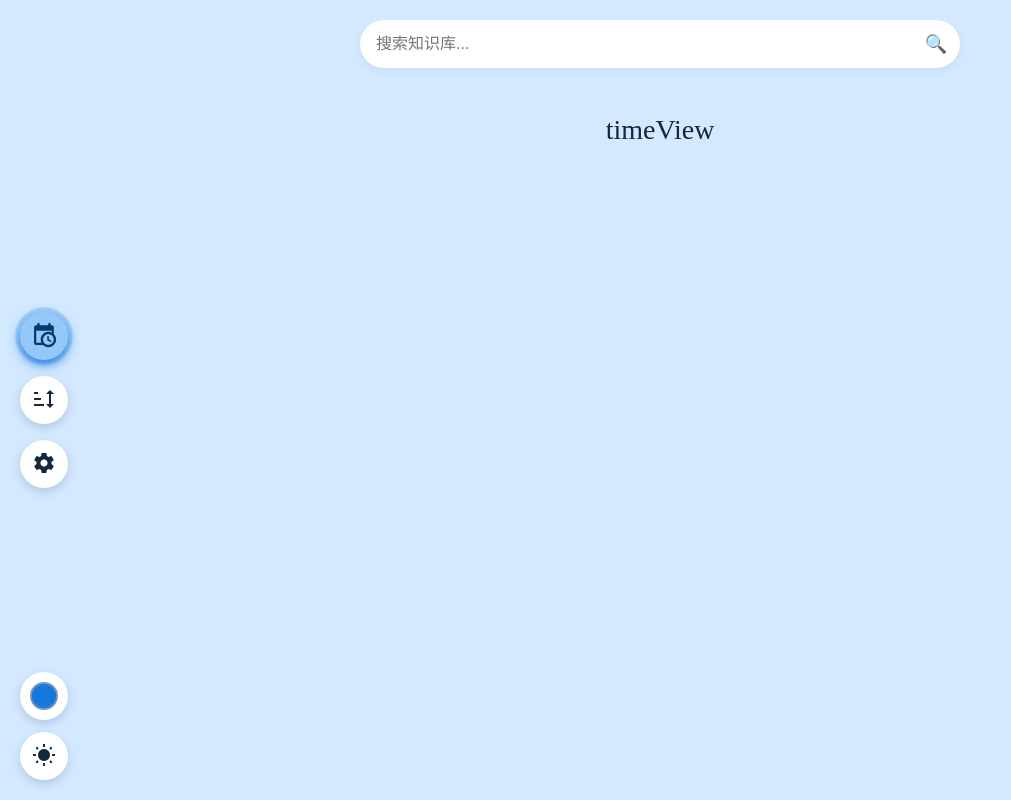
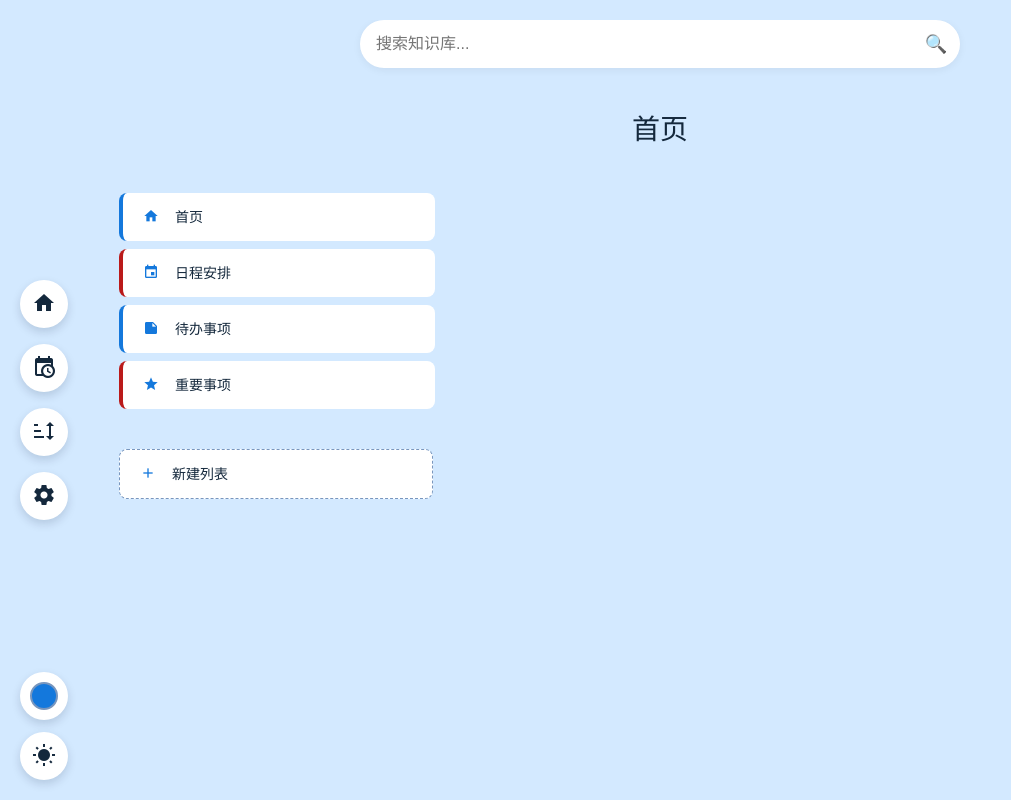
Before and after one commit to Aromatic05/ToDoLists, a Vue app: page / in a window 1280 px wide. Shown: the whole page, without its empty margins (0-1011 px from the left). Built offline with nearby package versions, Linux system fonts and the light colour scheme.

Commit message:
Change the folder structure

```diff
--- a/src/App.vue
+++ b/src/App.vue
@@ -1,18 +1,11 @@
 <template>
   <div class="app-container">
-    <Sidebar
-      :activeView="currentView"
-      @view-change="currentView = $event"
-      @theme-change="handleThemeChange"
-      @toggle-dark-mode="handleDarkModeToggle"
-    />
+    <Sidebar :activeView="currentView" @view-change="currentView = $event" @theme-change="handleThemeChange"
+      @toggle-dark-mode="handleDarkModeToggle" />
 
     <main class="content">
       <div class="content-wrapper">
-        <SearchBar
-          v-model:search-query="searchQuery"
-          @select-result="selectSearchResult"
-        />
+        <SearchBar v-model:search-query="searchQuery" @select-result="selectSearchResult" />
 
         <h2 class="view-title">{{ getCurrentViewName() }}</h2>
 
@@ -28,10 +21,7 @@
 
         <!-- Dynamic Views -->
         <div class="view-content">
-          <component
-            :is="getViewComponent(currentView)"
-            :viewId="currentView"
-          />
+          <component :is="getViewComponent(currentView)" :viewId="currentView" />
         </div>
       </div>
     </main>
@@ -39,11 +29,10 @@
 </template>
 
 <script>
-import Sidebar from './components/Sidebar.vue';
-import SearchBar from './components/SearchBar.vue';
-import CardView from './components/CardView.vue';
-import ListView from './components/ListView.vue';
-import BaseCard from './components/BaseCard.vue';
+import Sidebar from '@/components/Sidebar.vue';
+import SearchBar from '@/components/SearchBar.vue';
+import CardView from '@/components/Views/CardView.vue';
+import ListView from '@/components/Views/ListView.vue';
 
 export default {
   name: 'App',
@@ -52,12 +41,11 @@ export default {
     SearchBar,
     CardView,
     ListView,
-    BaseCard
   },
   data() {
     return {
       // 视图状态
-      currentView: "timeView",
+      currentView: "home",
 
       // 搜索状态
       searchQuery: "",
@@ -70,7 +58,9 @@ export default {
         'search': { name: '知识库', type: 'card' },
         'profile': { name: '个人信息', type: 'card' },
         'favorites': { name: '收藏', type: 'card' },
-        'settings': { name: '设置', type: 'card' }
+        'settings': { name: '设置', type: 'card' },
+        "timeView": { name: "时间视图", icon: "mdi-calendar-clock" },
+        "orderView": {name: "排序视图", icon: "mdi-sort" },
       }
     };
   },
--- a/src/components/BaseCard.vue
+++ b/src/components/Cards/BaseCard.vue
@@ -35,5 +35,5 @@ export default {
 </script>
 
 <style>
-@import '../styles/card.css';
+@import '@/styles/card.css';
 </style>
--- a/src/components/SearchBar.vue
+++ b/src/components/SearchBar.vue
@@ -27,7 +27,7 @@
 </template>
 
 <script>
-import KnowledgeBaseService from '../services/KnowledgeBaseService';
+import KnowledgeBaseService from '@/services/KnowledgeBaseService';
 
 export default {
   name: 'SearchBar',
--- a/src/components/Sidebar.vue
+++ b/src/components/Sidebar.vue
@@ -44,7 +44,7 @@
 
 <script>
 import '@mdi/font/css/materialdesignicons.css';
-import ThemeService from '../services/ThemeService';
+import ThemeService from '@/services/ThemeService';
 
 export default {
   name: 'FloatingButtons',
@@ -57,10 +57,11 @@ export default {
   data() {
     return {
       showThemeOptions: false,
-      currentView: "timeView",
+      currentView: "this.activeView",
       currentTheme: "Green",
       isDarkMode: false,
       views: [
+        { id: "home", name: "首页", icon: "mdi-home" },
         { id: "timeView", name: "时间视图", icon: "mdi-calendar-clock" },
         { id: "orderView", name: "排序视图", icon: "mdi-sort" },
         { id: "settings", name: "设置", icon: "mdi-cog" },
--- a/src/components/CardView.vue
+++ b/src/components/Views/CardView.vue
@@ -31,8 +31,8 @@
 </template>
 
 <script>
-import BaseCard from './BaseCard.vue';
-import CardDataService from '../services/CardDataService';
+import BaseCard from '@/components/Cards/BaseCard.vue';
+import CardDataService from '@/services/CardDataService';
 
 export default {
   name: 'CardView',
--- a/src/components/ListCardView.vue
+++ b/src/components/Views/ListCardView.vue
@@ -15,7 +15,7 @@
 </template>
 
 <script>
-import BaseCard from './BaseCard.vue';
+import BaseCard from '@/components/Cards/BaseCard.vue';
 
 export default {
   name: 'ListCardView',
--- a/src/main.js
+++ b/src/main.js
@@ -1,7 +1,7 @@
 import { createApp } from "vue";
 import App from "./App.vue";
 
-import './styles/global.css'
-import './styles/material.css'
+import '@/styles/global.css'
+import '@/styles/material.css'
 
 createApp(App).mount("#app");
--- a/vite.config.js
+++ b/vite.config.js
@@ -1,17 +1,17 @@
 import { defineConfig } from "vite";
 import vue from "@vitejs/plugin-vue";
+import path from "path"; // <== 记得引入 path 模块
 
 const host = process.env.TAURI_DEV_HOST;
 
-// https://vitejs.dev/config/
 export default defineConfig(async () => ({
   plugins: [vue()],
-
-  // Vite options tailored for Tauri development and only applied in `tauri dev` or `tauri build`
-  //
-  // 1. prevent vite from obscuring rust errors
+  resolve: {
+    alias: {
+      "@": path.resolve(__dirname, "./src"), // <== 设置 @ 为 src 目录
+    },
+  },
   clearScreen: false,
-  // 2. tauri expects a fixed port, fail if that port is not available
   server: {
     port: 1420,
     strictPort: true,
@@ -24,7 +24,6 @@ export default defineConfig(async () => ({
         }
       : undefined,
     watch: {
-      // 3. tell vite to ignore watching `src-tauri`
       ignored: ["**/src-tauri/**"],
     },
   },
```
Also changed, not shown: src/components/Views/ListView.vue (renamed from src/components/ListView.vue, +5 -5 lines), src/components/Cards/CalendarCard.vue (renamed from src/components/CalendarCard.vue), src/components/Lists/AddList.vue (renamed from src/components/AddList.vue), src/components/Lists/BaseList.vue (renamed from src/components/BaseList.vue).
